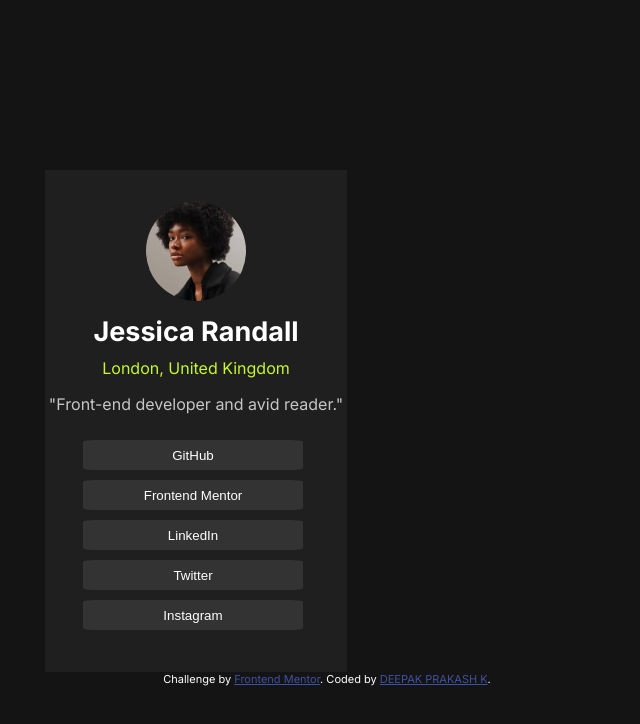
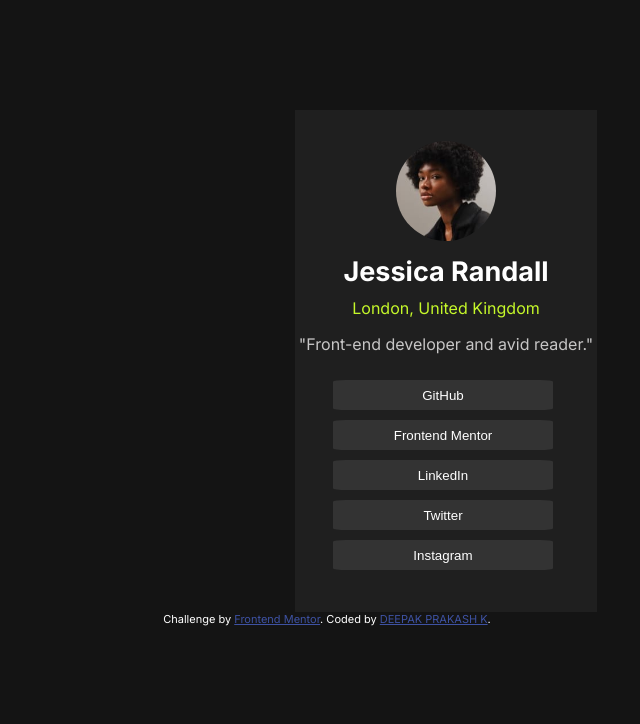
Before and after one commit to Deepak-Prakash-K/FRONTEND-MENTOR-CHALLENGES, a plain HTML site: page social-links-profile-main/index.html in a window 1280 px wide. Shown: the whole page, without its empty margins (313-953 px from the left). Drawn offline with Linux system fonts and the light colour scheme.

Commit message:
third commit

```diff
--- a/social-links-profile-main/index.css
+++ b/social-links-profile-main/index.css
@@ -101,6 +101,14 @@ button:hover {
     }
 }
 
+@media screen and (min-width: 1024px) {
+    .main-div {
+        margin: 0;
+        margin-left: 600px;
+        margin-top: 110px;
+    }
+}
+
 .attribution {
     font-size: 11px;
     text-align: center;
```
